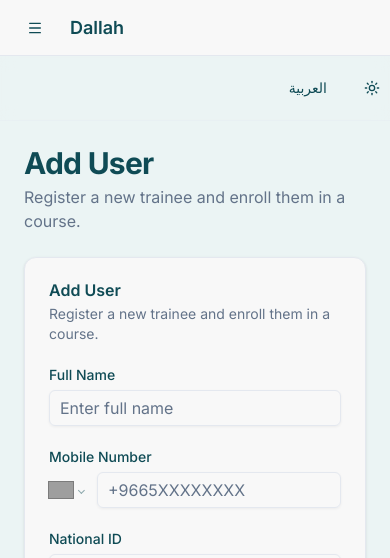
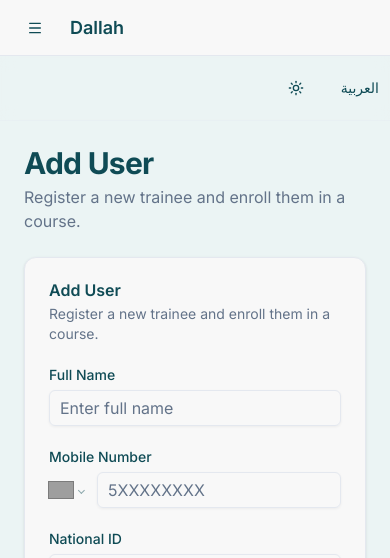
Before and after one commit to abhafez/dallah-ai-first, a Next.js app: page /en/dashboard/users/add in a window 390 px wide. Shown: the top 558 px of the page. Built offline with nearby package versions, Linux system fonts and the light colour scheme; no server answers; grey boxes are pictures that could not be loaded.

Commit message:
Update Dallah integration mobile number format description and refine dashboard layout, header, and localization messages.

```diff
--- a/messages/ar.json
+++ b/messages/ar.json
@@ -38,7 +38,7 @@
     "nameLabel": "الاسم الكامل",
     "namePlaceholder": "أدخل الاسم الكامل",
     "mobileLabel": "رقم الجوال",
-    "mobilePlaceholder": "+9665XXXXXXXX",
+    "mobilePlaceholder": "5XXXXXXXX",
     "nationalIdLabel": "رقم الهوية الوطنية",
     "nationalIdPlaceholder": "أدخل رقم الهوية المكون من 10 أرقام",
     "schoolLabel": "المدرسة",
--- a/messages/en.json
+++ b/messages/en.json
@@ -38,7 +38,7 @@
     "nameLabel": "Full Name",
     "namePlaceholder": "Enter full name",
     "mobileLabel": "Mobile Number",
-    "mobilePlaceholder": "+9665XXXXXXXX",
+    "mobilePlaceholder": "5XXXXXXXX",
     "nationalIdLabel": "National ID",
     "nationalIdPlaceholder": "Enter 10-digit national ID",
     "schoolLabel": "School",
--- a/src/app/[locale]/dashboard/enrollments/page.tsx
+++ b/src/app/[locale]/dashboard/enrollments/page.tsx
@@ -244,7 +244,7 @@ export default function EnrollmentsPage() {
       { current_national_id: editTarget.nationalId, ...values },
       {
         onSuccess: () => {
-          setSuccessMsg(t("editSuccess"));
+          toast.success(t("editSuccess"));
           setEditTarget(null);
         },
       },
--- a/src/components/layout/header.tsx
+++ b/src/components/layout/header.tsx
@@ -1,23 +1,19 @@
 "use client";
 
 import React from "react";
-import Link from "next/link";
-import { useTranslations } from "next-intl";
-import { Logo } from "./logo";
-import { ModeToggle } from "../mode-toggle";
-import { LanguageSwitcher } from "../language-switcher";
-import { cn } from "@/lib/utils";
+import {ModeToggle} from "../mode-toggle";
+import {LanguageSwitcher} from "../language-switcher";
 
 export const Header: React.FC = () => {
-  const t = useTranslations("common");
 
     return (
-    <header className="sticky top-0 z-50 w-full border-b border-border/40 bg-background/95 backdrop-blur supports-[backdrop-filter]:bg-background/60">
-      <div className="container flex h-16 items-center justify-between">
+        <header
+            className="sticky top-0 z-50 w-full border-b border-border/40 bg-background/95 backdrop-blur supports-[backdrop-filter]:bg-background/60">
+            <div className="flex h-16 items-center justify-between">
                 <div className="flex items-center gap-8"></div>
                 <div className="flex items-center gap-4">
-          <LanguageSwitcher />
-          <ModeToggle />
+                    <ModeToggle/>
+                    <LanguageSwitcher/>
                 </div>
             </div>
         </header>
--- a/src/components/users/add-user-form.tsx
+++ b/src/components/users/add-user-form.tsx
@@ -204,6 +204,7 @@ export function AddUserForm() {
                 <Input
                   placeholder={t("nationalIdPlaceholder")}
                   dir="ltr"
+                  type="number"
                   {...field}
                 />
               </FormControl>
```
Also changed, not shown: src/app/[locale]/dashboard/layout.tsx (+22 -34 lines), documentation/Dallah Integration.postman_collection.json. Lines whose indentation alone changed are shown as unchanged.
